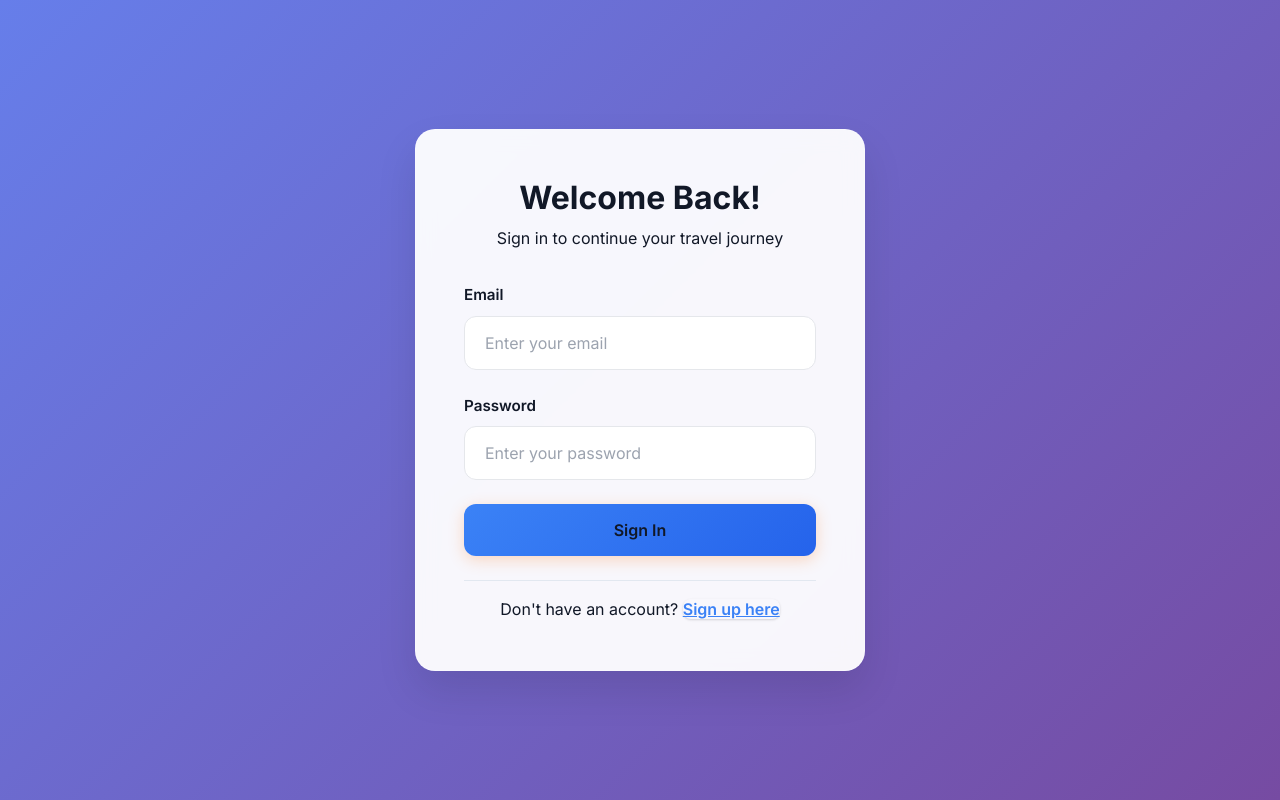
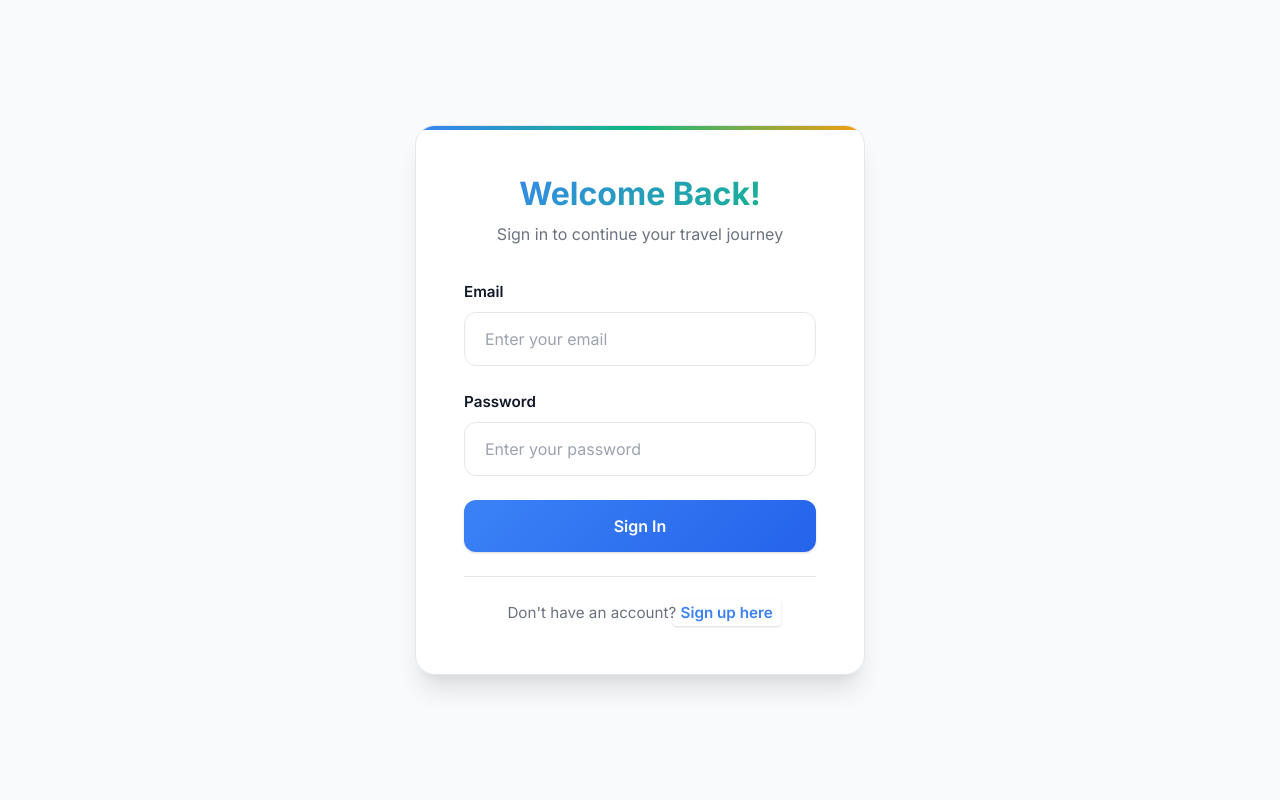
Before and after one commit to AryanTikam/Bagpacks, a React (Create React App) app in the folder frontend/: page / in a window 1280 px wide. Built offline with nearby package versions, Linux system fonts and the light colour scheme; no server answers.

Commit message:
Improved the auth UI

```diff
--- a/frontend/src/styles/LoginForm.css
+++ b/frontend/src/styles/LoginForm.css
@@ -3,19 +3,34 @@
   display: flex;
   align-items: center;
   justify-content: center;
-  background: linear-gradient(135deg, #667eea 0%, #764ba2 100%);
+  background: var(--bg-secondary);
   padding: 2rem;
+  transition: var(--transition);
 }
 
 .auth-wrapper {
-  background: rgba(255, 255, 255, 0.95);
-  backdrop-filter: blur(10px);
-  border-radius: 20px;
+  background: var(--bg-primary);
+  border: 1px solid var(--border-color);
+  border-radius: var(--radius-xl);
   padding: 3rem;
   width: 100%;
   max-width: 450px;
-  box-shadow: 0 20px 40px rgba(0, 0, 0, 0.1);
-  border: 1px solid rgba(255, 255, 255, 0.2);
+  box-shadow: var(--shadow-xl);
+  backdrop-filter: blur(10px);
+  transition: var(--transition);
+  position: relative;
+  overflow: hidden;
+}
+
+.auth-wrapper::before {
+  content: '';
+  position: absolute;
+  top: 0;
+  left: 0;
+  right: 0;
+  height: 4px;
+  background: linear-gradient(90deg, var(--primary), var(--secondary), var(--accent));
+  border-radius: var(--radius-xl) var(--radius-xl) 0 0;
 }
 
 .auth-form {
@@ -28,14 +43,18 @@
 }
 
 .auth-header h2 {
-  color: var(--text-dark);
+  color: var(--text-primary);
   font-size: 2rem;
   font-weight: 700;
   margin-bottom: 0.5rem;
+  background: linear-gradient(135deg, var(--primary), var(--secondary));
+  -webkit-background-clip: text;
+  -webkit-text-fill-color: transparent;
+  background-clip: text;
 }
 
 .auth-header p {
-  color: var(--text-light);
+  color: var(--text-secondary);
   font-size: 1rem;
   font-weight: 400;
 }
@@ -47,7 +66,7 @@
 .form-group label {
   display: block;
   margin-bottom: 0.5rem;
-  color: var(--text-dark);
+  color: var(--text-primary);
   font-weight: 600;
   font-size: 0.95rem;
 }
@@ -55,24 +74,25 @@
 .form-group input {
   width: 100%;
   padding: 1rem 1.25rem;
-  border: 2px solid #e2e8f0;
-  border-radius: 12px;
+  border: 1px solid var(--border-color);
+  border-radius: var(--radius-md);
   font-size: 1rem;
   font-family: inherit;
-  background-color: var(--white);
-  transition: all 0.3s ease;
+  background-color: var(--bg-primary);
+  color: var(--text-primary);
+  transition: var(--transition);
 }
 
 .form-group input:focus {
   outline: none;
   border-color: var(--primary);
-  box-shadow: 0 0 0 3px rgba(255, 140, 56, 0.1);
+  box-shadow: 0 0 0 3px rgba(59, 130, 246, 0.1);
   transform: translateY(-1px);
 }
 
 .form-group input.error {
-  border-color: var(--accent);
-  box-shadow: 0 0 0 3px rgba(247, 37, 133, 0.1);
+  border-color: var(--danger);
+  box-shadow: 0 0 0 3px rgba(239, 68, 68, 0.1);
 }
 
 .form-group input::placeholder {
@@ -80,7 +100,7 @@
 }
 
 .error-message {
-  color: var(--accent);
+  color: var(--danger);
   font-size: 0.875rem;
   margin-top: 0.5rem;
   display: block;
@@ -88,27 +108,29 @@
 }
 
 .general-error {
-  background: rgba(247, 37, 133, 0.1);
-  border: 1px solid rgba(247, 37, 133, 0.2);
-  border-radius: 8px;
+  background: rgba(239, 68, 68, 0.1);
+  border: 1px solid rgba(239, 68, 68, 0.2);
+  border-radius: var(--radius);
   padding: 0.75rem 1rem;
   margin-bottom: 1.5rem;
   text-align: center;
+  color: var(--danger);
+  font-weight: 500;
 }
 
 .auth-button {
   width: 100%;
   background: linear-gradient(135deg, var(--primary), var(--primary-dark));
-  color: var(--white);
+  color: white;
   border: none;
   padding: 1rem 1.5rem;
-  border-radius: 12px;
+  border-radius: var(--radius-md);
   font-size: 1rem;
   font-weight: 600;
   cursor: pointer;
-  transition: all 0.3s ease;
+  transition: var(--transition);
   margin-bottom: 1.5rem;
-  box-shadow: 0 4px 15px rgba(255, 140, 56, 0.3);
+  box-shadow: var(--shadow);
   position: relative;
   overflow: hidden;
 }
@@ -130,7 +152,8 @@
 
 .auth-button:hover {
   transform: translateY(-2px);
-  box-shadow: 0 8px 25px rgba(255, 140, 56, 0.4);
+  box-shadow: var(--shadow-lg);
+  background: linear-gradient(135deg, var(--primary-dark), var(--primary));
 }
 
 .auth-button:disabled {
@@ -141,13 +164,14 @@
 
 .auth-switch {
   text-align: center;
-  padding-top: 1rem;
-  border-top: 1px solid #e2e8f0;
+  padding-top: 1.5rem;
+  border-top: 1px solid var(--border-color);
 }
 
 .auth-switch p {
-  color: var(--text-light);
+  color: var(--text-secondary);
   margin: 0;
+  font-size: 0.95rem;
 }
 
 .link-button {
@@ -156,15 +180,83 @@
   color: var(--primary);
   font-weight: 600;
   cursor: pointer;
-  text-decoration: underline;
+  text-decoration: none;
   font-size: inherit;
   padding: 0;
   margin: 0;
-  transition: color 0.3s ease;
+  transition: var(--transition);
+  border-radius: var(--radius-sm);
+  padding: 0.25rem 0.5rem;
+  margin: -0.25rem -0.5rem;
 }
 
 .link-button:hover {
   color: var(--primary-dark);
+  background: rgba(59, 130, 246, 0.1);
+  text-decoration: none;
+}
+
+/* Enhanced form focus effects */
+.form-group {
+  position: relative;
+}
+
+.form-group input:focus + .focus-ring {
+  opacity: 1;
+  transform: scale(1.02);
+}
+
+/* Success state for completed fields */
+.form-group input:valid:not(:placeholder-shown) {
+  border-color: var(--secondary);
+}
+
+.form-group input:valid:not(:placeholder-shown):focus {
+  border-color: var(--secondary);
+  box-shadow: 0 0 0 3px rgba(16, 185, 129, 0.1);
+}
+
+/* Loading state for button */
+.auth-button.loading {
+  position: relative;
+  color: transparent;
+}
+
+.auth-button.loading::after {
+  content: '';
+  position: absolute;
+  top: 50%;
+  left: 50%;
+  width: 20px;
+  height: 20px;
+  margin: -10px 0 0 -10px;
+  border: 2px solid rgba(255, 255, 255, 0.3);
+  border-top: 2px solid white;
+  border-radius: 50%;
+  animation: button-spin 0.8s linear infinite;
+}
+
+@keyframes button-spin {
+  0% { transform: rotate(0deg); }
+  100% { transform: rotate(360deg); }
+}
+
+/* Theme-aware styling */
+[data-theme="dark"] .auth-container {
+  background: var(--bg-secondary);
+}
+
+[data-theme="dark"] .auth-wrapper {
+  background: var(--bg-primary);
+  border-color: var(--border-color);
+  box-shadow: var(--shadow-xl);
+}
+
+[data-theme="dark"] .auth-header h2 {
+  background: linear-gradient(135deg, var(--primary), var(--secondary));
+  -webkit-background-clip: text;
+  -webkit-text-fill-color: transparent;
+  background-clip: text;
 }
 
 /* Responsive design */
@@ -180,6 +272,12 @@
   .auth-header h2 {
     font-size: 1.75rem;
   }
+
+  .form-group input,
+  .auth-button {
+    padding: 0.875rem 1rem;
+    font-size: 0.95rem;
+  }
 }
 
 /* Animation for form appearance */
@@ -190,10 +288,88 @@
 @keyframes slideUp {
   from {
     opacity: 0;
-    transform: translateY(30px);
+    transform: translateY(30px) scale(0.95);
   }
   to {
     opacity: 1;
-    transform: translateY(0);
+    transform: translateY(0) scale(1);
   }
 }
+
+/* Floating label effect */
+.form-group.floating {
+  position: relative;
+  margin-bottom: 2rem;
+}
+
+.form-group.floating input {
+  padding: 1.25rem 1.25rem 0.75rem;
+}
+
+.form-group.floating label {
+  position: absolute;
+  top: 1rem;
+  left: 1.25rem;
+  transition: var(--transition);
+  pointer-events: none;
+  color: var(--text-muted);
+  font-weight: 400;
+}
+
+.form-group.floating input:focus + label,
+.form-group.floating input:not(:placeholder-shown) + label {
+  top: 0.5rem;
+  font-size: 0.75rem;
+  color: var(--primary);
+  font-weight: 600;
+}
+
+/* Enhanced error styling */
+.form-group input.error {
+  animation: shake 0.5s ease-in-out;
+}
+
+@keyframes shake {
+  0%, 100% { transform: translateX(0); }
+  25% { transform: translateX(-5px); }
+  75% { transform: translateX(5px); }
+}
+
+/* Success message styling */
+.success-message {
+  background: rgba(16, 185, 129, 0.1);
+  border: 1px solid rgba(16, 185, 129, 0.2);
+  border-radius: var(--radius);
+  padding: 0.75rem 1rem;
+  margin-bottom: 1.5rem;
+  text-align: center;
+  color: var(--secondary);
+  font-weight: 500;
+}
+
+/* Password strength indicator */
+.password-strength {
+  margin-top: 0.5rem;
+  display: flex;
+  gap: 0.25rem;
+}
+
+.strength-bar {
+  height: 3px;
+  flex: 1;
+  background: var(--bg-tertiary);
+  border-radius: 2px;
+  transition: var(--transition);
+}
+
+.strength-bar.active {
+  background: var(--primary);
+}
+
+.strength-bar.medium {
+  background: var(--accent);
+}
+
+.strength-bar.strong {
+  background: var(--secondary);
+}
```
